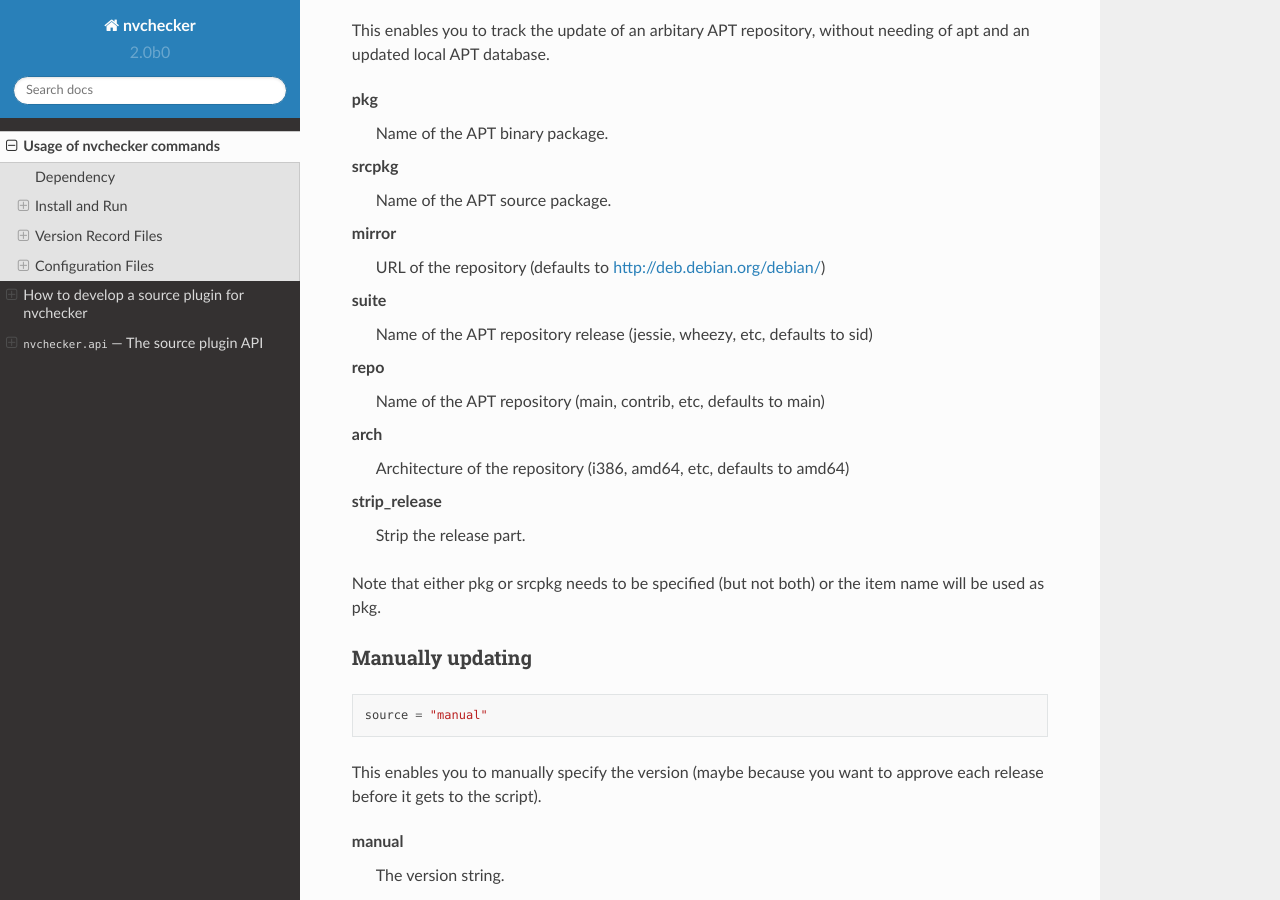
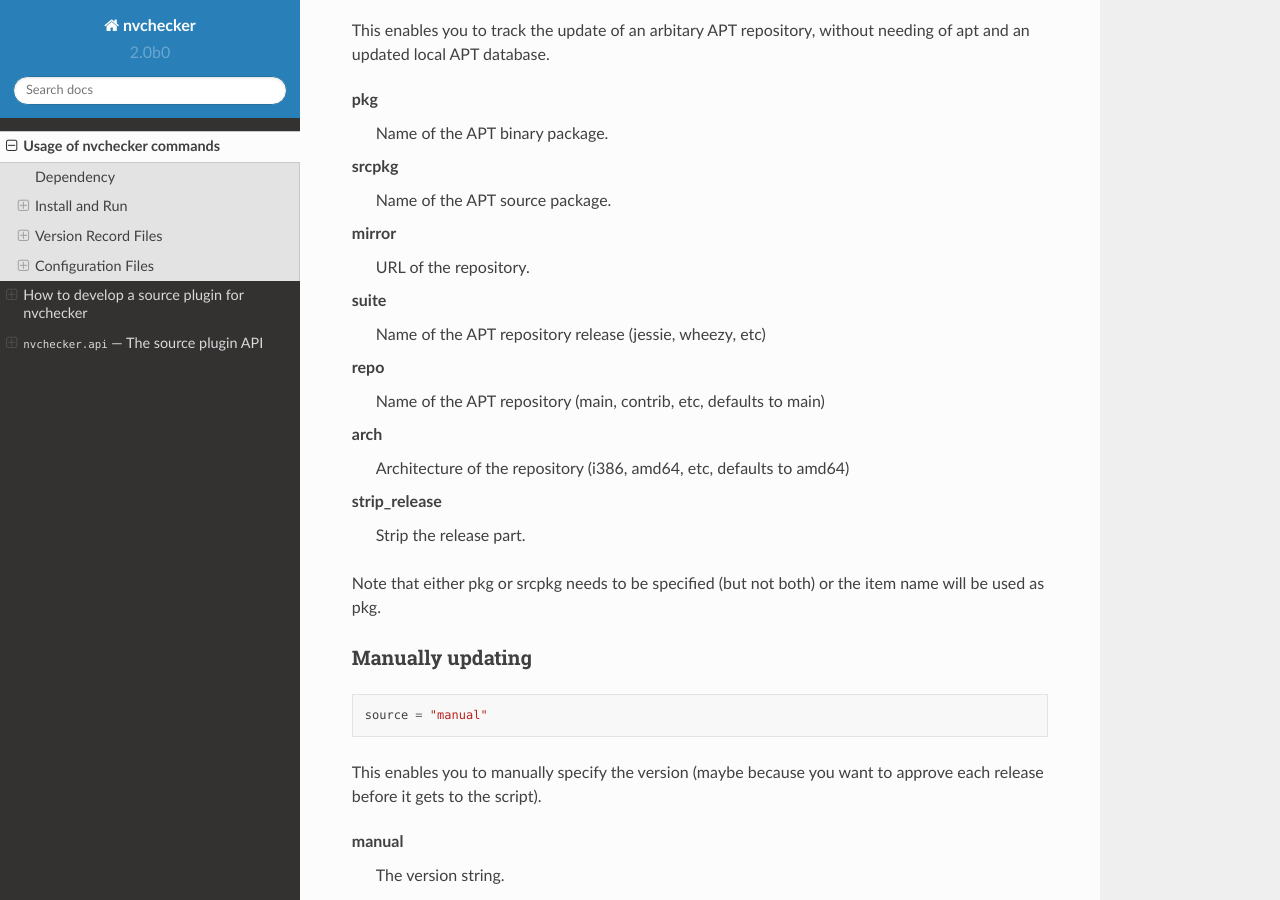
Before and after one commit to lilydjwg/nvchecker, a Sphinx documentation site: the page built from docs/usage.rst, in a window 1280 px wide and 900 px high, scrolled down 15304 px. Built offline with Sphinx 7.4.7 and the Read the Docs theme 2.0.0, drawn with Linux system fonts in a browser that asks for light colours.

Commit message:
Make mirror and suite mandatory

```diff
--- a/docs/usage.rst
+++ b/docs/usage.rst
@@ -625,10 +625,10 @@
   Name of the APT source package.
 
 mirror
-  URL of the repository (defaults to http://deb.debian.org/debian/)
+  URL of the repository.
 
 suite
-  Name of the APT repository release (jessie, wheezy, etc, defaults to sid)
+  Name of the APT repository release (jessie, wheezy, etc)
 
 repo
   Name of the APT repository (main, contrib, etc, defaults to main)
```
Also changed, not shown: 2 other files.
